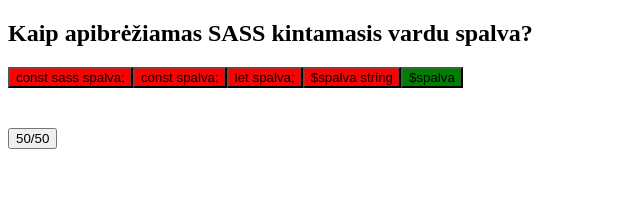
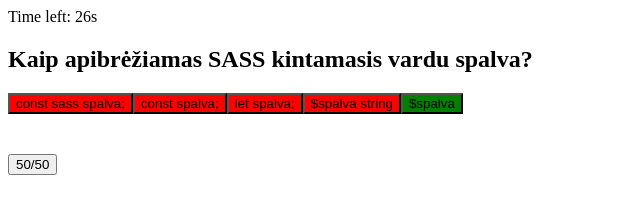
Before and after one commit to Quiz-atsiskaitymas/Baisus-quiziukas, a plain HTML site: page index.html in a window 1280 px wide. Shown: the whole page, without its empty margins (0-640 px from the left). Drawn offline with Linux system fonts and the light colour scheme.

Commit message:
laikrodis

```diff
--- a/answervalue.js
+++ b/answervalue.js
@@ -1,56 +1,125 @@
-"use strict"
+// "use strict"
+// import question1 from "./data.js";
+
+// let QuestionCounter=1
+// function answervalue(){
+//     const correctAnswerArray = []
+//     const wrongAnswerArray = []
+//     const buttons = document.querySelectorAll('.awnserDisplay')
+//         question1.forEach(el => {
+//             el.answers.forEach((ele)=>{
+//                 if(ele.isCorrect===true){
+//                     if(isNaN(ele.text)){correctAnswerArray.push(ele.text)}// from number to string
+//                     else{ele.text+="";correctAnswerArray.push(ele.text)}
+//                 }
+//                 if(isNaN(ele.text)){wrongAnswerArray.push(ele.text)}
+//                 else{ele.text+="";wrongAnswerArray.push(ele.text)}
+//             })
+//         })
+//     if(document.getElementById('QuestionCounterDiv')===null){
+//     const QuestionCounterDiv = document.createElement('h2')
+//     QuestionCounterDiv.setAttribute('id', 'QuestionCounterDiv')
+//     QuestionCounterDiv.style.display="flex"
+//     document.body.append(QuestionCounterDiv)
+//     }
+//     buttons.forEach(el=>{
+//         //testavimui geri atsakymai ir ne!!!!!!!!!!!!!!!!!!!!!!!!!!!!!!!!!!!
+//         if(correctAnswerArray.includes(el.innerText)){el.style.backgroundColor="green"}
+//         else if(wrongAnswerArray.includes(el.innerText)){el.style.backgroundColor="red"}
+
+//         el.addEventListener("click", (event)=>{
+//             event.preventDefault()
+
+//             if(correctAnswerArray.includes(el.innerText)){
+//                 alert('Right')
+//                 const elementP= document.createElement('div')
+//                 elementP.innerText=QuestionCounter++
+//                 elementP.style.color="green"
+//                 QuestionCounterDiv.append(elementP)
+
+//             }
+//             else if(wrongAnswerArray.includes(el.innerText)){
+//                 alert('Wrong')
+//                 const elementP= document.createElement('div')
+//                 elementP.innerText=QuestionCounter++
+//                 elementP.style.color="red"
+//                 QuestionCounterDiv.append(elementP)
+//             }
+//         })
+//         })
+
+
+//     // if(correctAnswerArray===)
+// }
+
+
+// export{answervalue}
+
+"use strict";
 import question1 from "./data.js";
 
-let QuestionCounter=1
-function answervalue(){
-    const correctAnswerArray = []
-    const wrongAnswerArray = []
-    const buttons = document.querySelectorAll('.awnserDisplay')
-        question1.forEach(el => {
-            el.answers.forEach((ele)=>{
-                if(ele.isCorrect===true){
-                    if(isNaN(ele.text)){correctAnswerArray.push(ele.text)}// from number to string
-                    else{ele.text+="";correctAnswerArray.push(ele.text)}
-                }
-                if(isNaN(ele.text)){wrongAnswerArray.push(ele.text)}
-                else{ele.text+="";wrongAnswerArray.push(ele.text)}
-            })
-        })
-    if(document.getElementById('QuestionCounterDiv')===null){
-    const QuestionCounterDiv = document.createElement('h2')
-    QuestionCounterDiv.setAttribute('id', 'QuestionCounterDiv')
-    QuestionCounterDiv.style.display="flex"
-    document.body.append(QuestionCounterDiv)
+let QuestionCounter = 1;
+
+function answervalue() {
+  const correctAnswerArray = [];
+  const wrongAnswerArray = [];
+  const buttons = document.querySelectorAll('.awnserDisplay');
+
+  question1.forEach(el => {
+    el.answers.forEach((ele) => {
+      if (ele.isCorrect === true) {
+        if (isNaN(ele.text)) {
+          correctAnswerArray.push(ele.text);
+        } else {
+          ele.text += "";
+          correctAnswerArray.push(ele.text);
+        }
+      }
+      if (isNaN(ele.text)) {
+        wrongAnswerArray.push(ele.text);
+      } else {
+        ele.text += "";
+        wrongAnswerArray.push(ele.text);
+      }
+    });
+  });
+
+  if (document.getElementById('QuestionCounterDiv') === null) {
+    const QuestionCounterDiv = document.createElement('h2');
+    QuestionCounterDiv.setAttribute('id', 'QuestionCounterDiv');
+    QuestionCounterDiv.style.display = "flex";
+    document.body.append(QuestionCounterDiv);
+  }
+
+  buttons.forEach(el => {
+    if (correctAnswerArray.includes(el.innerText)) {
+      el.style.backgroundColor = "green";
+    } else if (wrongAnswerArray.includes(el.innerText)) {
+      el.style.backgroundColor = "red";
     }
-    buttons.forEach(el=>{
-        //testavimui geri atsakymai ir ne!!!!!!!!!!!!!!!!!!!!!!!!!!!!!!!!!!!
-        if(correctAnswerArray.includes(el.innerText)){el.style.backgroundColor="green"}
-        else if(wrongAnswerArray.includes(el.innerText)){el.style.backgroundColor="red"}
 
-        el.addEventListener("click", (event)=>{
-            event.preventDefault()
+    el.addEventListener("click", (event) => {
+      event.preventDefault();
 
-            if(correctAnswerArray.includes(el.innerText)){
-                alert('Right')
-                const elementP= document.createElement('div')
-                elementP.innerText=QuestionCounter++
-                elementP.style.color="green"
-                QuestionCounterDiv.append(elementP)
+      if (correctAnswerArray.includes(el.innerText)) {
+        alert('Right');
+        const elementP = document.createElement('div');
+        elementP.innerText = QuestionCounter++;
+        elementP.style.color = "green";
+        QuestionCounterDiv.append(elementP);
+        document.dispatchEvent(new Event("answerSelected"));
+      } else if (wrongAnswerArray.includes(el.innerText)) {
+        alert('Wrong');
+        const elementP = document.createElement('div');
+        elementP.innerText = QuestionCounter++;
+        elementP.style.color = "red";
+        QuestionCounterDiv.append(elementP);
+        document.dispatchEvent(new Event("answerSelected"));
+      }
+    });
+  });
 
-            }
-            else if(wrongAnswerArray.includes(el.innerText)){
-                alert('Wrong')
-                const elementP= document.createElement('div')
-                elementP.innerText=QuestionCounter++
-                elementP.style.color="red"
-                QuestionCounterDiv.append(elementP)
-            }
-        })
-        })
-
-
-    // if(correctAnswerArray===)
+  // if(correctAnswerArray===)
 }
 
-
-export{answervalue}
+export { answervalue };
--- a/index.html
+++ b/index.html
@@ -8,7 +8,7 @@
     <title>Document</title>
 </head>
 <body>
-
+    <div id="timerDisplay"></div>
     <script type="module" src="script.js"></script>
 </body>
 </html>
--- a/randomQuestion.js
+++ b/randomQuestion.js
@@ -56,7 +56,6 @@ function questionDisplay() {
     }
     answervalue()
   }
-
   displayNextQuestion();
 }
 
--- a/script.js
+++ b/script.js
@@ -1,5 +1,25 @@
+"use strict";
 localStorage.clear();
 import { questionDisplay } from "./randomQuestion.js";
-questionDisplay()
 import { fiftyfiftychance } from "./fiftychance.js";
-fiftyfiftychance()
+import { startTimer, resetTimer } from "./timer.js";
+
+function nextQuestion() {
+  resetTimer(); // Reset the timer when moving to the next question
+  questionDisplay();
+}
+
+function init() {
+  questionDisplay();
+  startTimer(30, nextQuestion);
+  fiftyfiftychance();
+}
+
+init();
+
+// Add this code to reset the timer when an answer is selected
+document.addEventListener("answerSelected", function () {
+  resetTimer();
+});
+
+export { nextQuestion };
--- /dev/null
+++ b/timer.js
@@ -0,0 +1,26 @@
+// timer.js
+import { nextQuestion } from "./script.js";
+
+let timer;
+
+function startTimer(seconds, callback) {
+  let timeLeft = seconds;
+  timer = setInterval(() => {
+    document.getElementById('timerDisplay').innerText = `Time left: ${timeLeft}s`;
+
+    if (timeLeft === 0) {
+      clearInterval(timer);
+      document.getElementById('timerDisplay').innerText = ''; // Clear timer display
+      callback();
+    }
+
+    timeLeft--;
+  }, 1000);
+}
+
+function resetTimer() {
+  clearInterval(timer);
+  startTimer(30, nextQuestion); // Restart the timer with the full duration of 30 seconds
+}
+
+export { startTimer, resetTimer };
```
